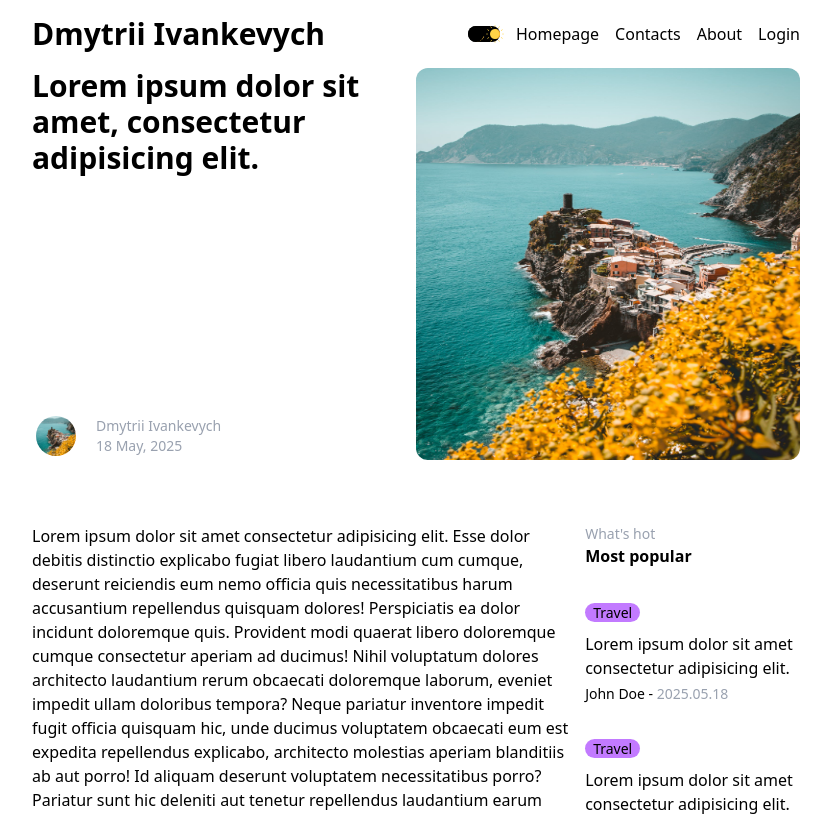
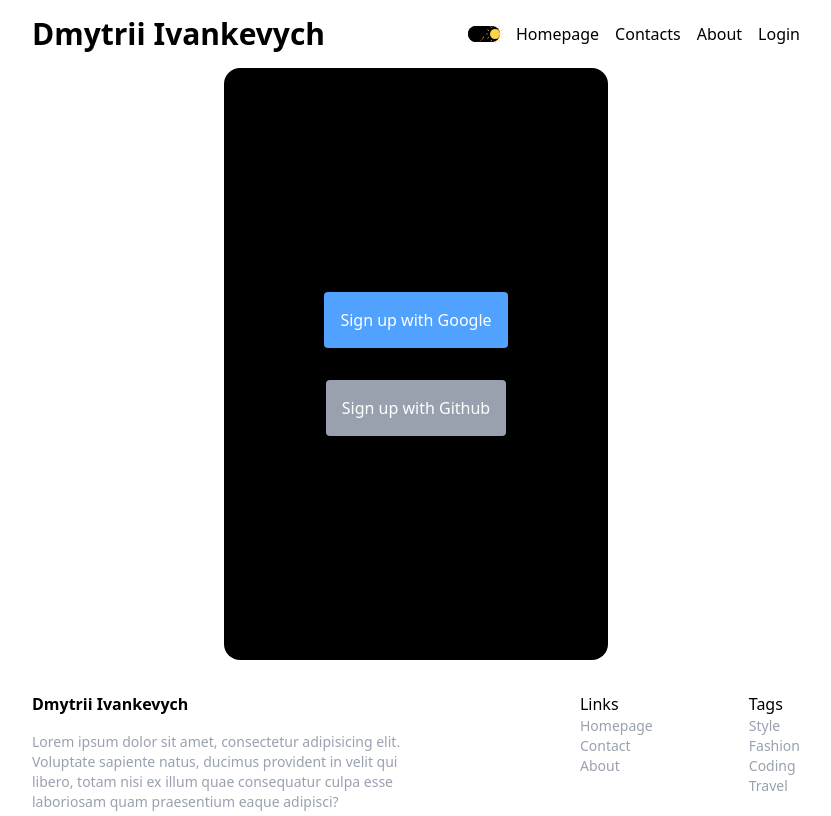
Before and after one commit to Rydeef/next-blog, a Next.js app: page /login in a window 1280 px wide. Shown: the top 816 px of the page, without its empty margins (224-1055 px from the left). Built offline with nearby package versions, Linux system fonts and the light colour scheme.

Commit message:
Login page design

```diff
--- a/src/app/layout.tsx
+++ b/src/app/layout.tsx
@@ -3,9 +3,7 @@ import { Geist, Geist_Mono } from "next/font/google";
 import "./globals.css";
 import Footer from "@/components/footer/Footer";
 import Navbar from "@/components/navbar/Navbar";
-import {
-  ThemeContextProvider,
-} from "@/context/ThemeContext";
+import { ThemeContextProvider } from "@/context/ThemeContext";
 import { JSX } from "react";
 
 const geistSans = Geist({
--- /dev/null
+++ b/src/app/login/page.tsx
@@ -0,0 +1,24 @@
+"use client";
+import { Theme, ThemeContext } from "@/context/ThemeContext";
+import classNames from "classnames";
+import { useContext } from "react";
+
+const Login = () => {
+  const { theme } = useContext(ThemeContext);
+  return (
+    <div className="w-full flex justify-center max-h-screen h-148">
+      <div
+        className={classNames({
+          "flex flex-col justify-center items-center w-2/4 rounded-2xl space-y-8":
+            true,
+          "text-white bg-black": theme === Theme.LIGHT,
+          "text-black bg-white": theme === Theme.DARK,
+        })}
+      >
+        <div className="bg-blue-400 p-4 rounded cursor-pointer">Sign up with Google</div>
+        <div className="bg-gray-400 p-4 rounded cursor-pointer">Sign up with Github</div>
+      </div>
+    </div>
+  );
+};
+export default Login;
```
